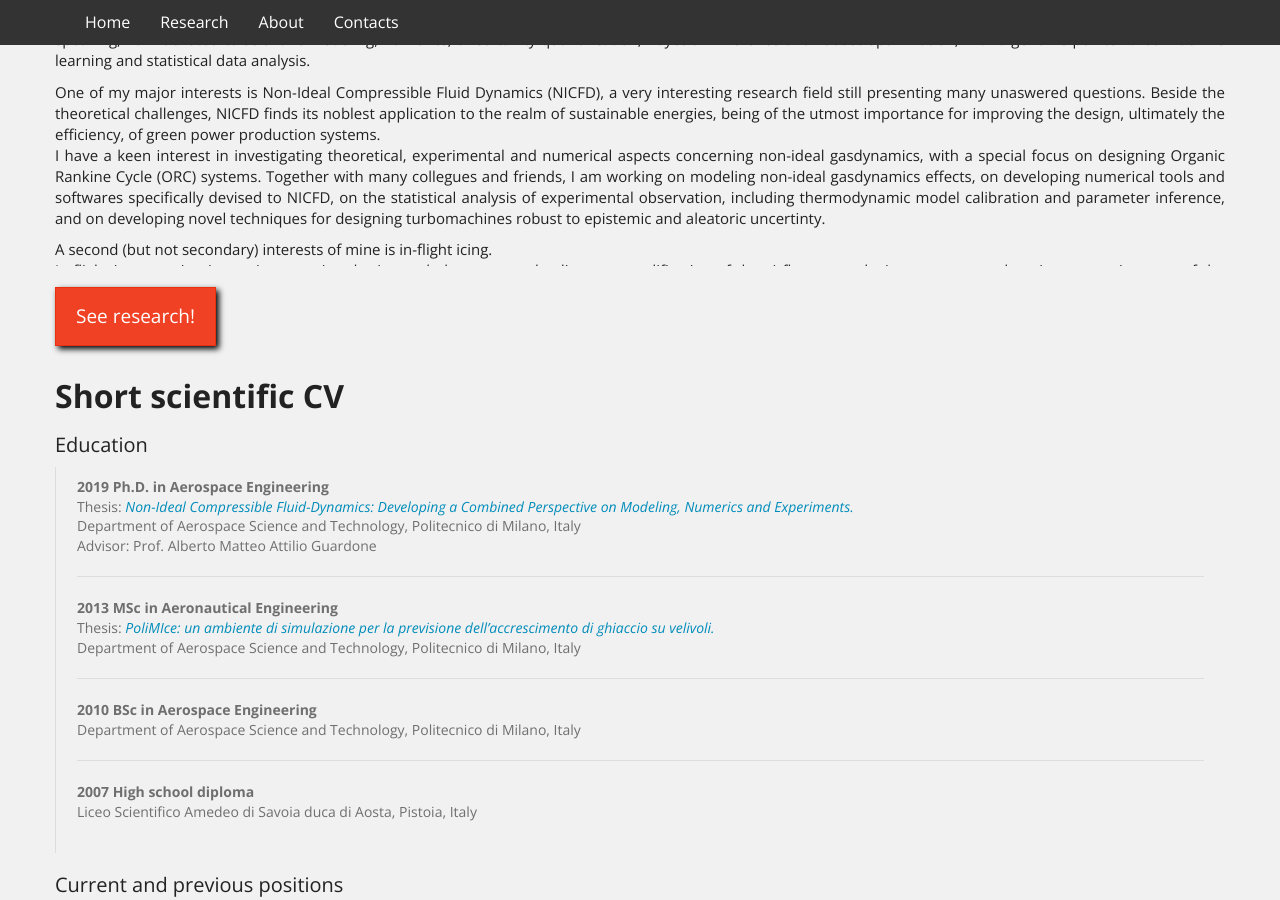
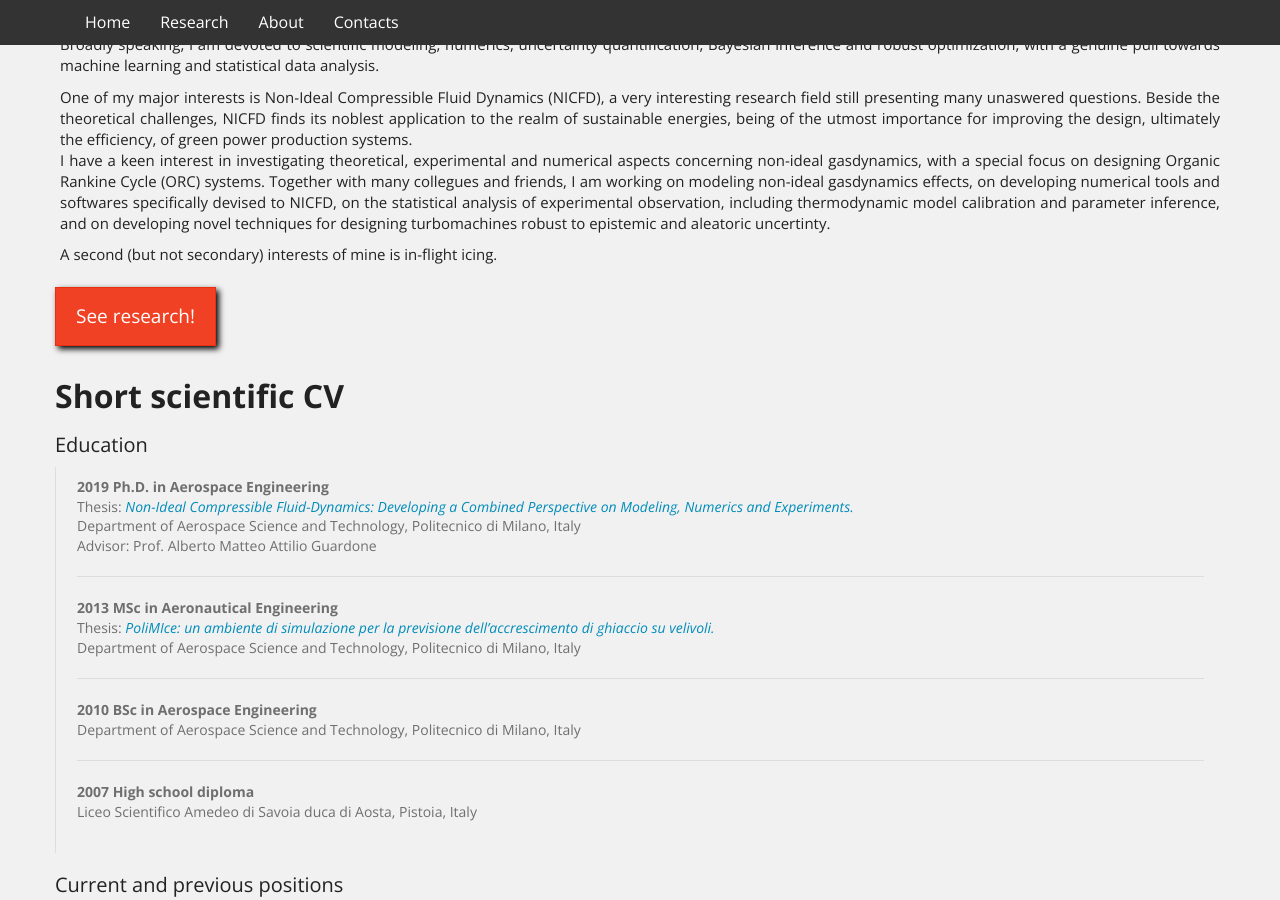
Before and after one commit to LaSerpe/LaSerpe.github.io, a Jekyll site: the page built from index.html, in a window 1280 px wide and 900 px high, scrolled down 709 px. Built offline with Jekyll 4.4.1, drawn with Linux system fonts in a browser that asks for light colours; nearby versions of some CDN libraries; library files that are not in the unit come from our copies.

Commit message:
research estetics

```diff
--- a/index.html
+++ b/index.html
@@ -36,7 +36,7 @@
 
     <div class="row";>
     	<h2 class="header-light regular-pad"> <b>Research interests and commitment</b></h2>
-        <div class="col-md-18"; style="height:300px;width:auto;overflow:auto";>
+        <div class="col-md-18"; style="height:300px;width:auto;overflow:auto; padding:5px";>
 			<p class="breakAfter"; style="text-align:justify;">
 				The growing concern about the issue of environmental pollution and global warming calls for unprecedented research efforts fostering a transition towards a greener society.
 				I am committed to expand our scientific knowledge and advance state-of-the-art engineering applications, to accelerate an ecological transition that can no longer be postponed.
```
